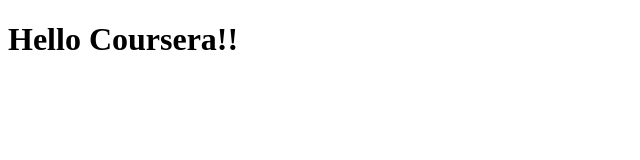
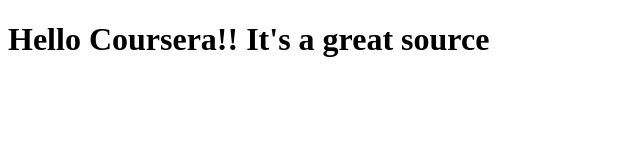
Before and after one commit to pabishek01/coursera-test, a plain HTML site: page site/index.html in a window 1280 px wide. Shown: the whole page, without its empty margins (0-640 px from the left). Drawn offline with Linux system fonts and the light colour scheme.

Commit message:
Small addition to our page content

```diff
--- a/site/index.html
+++ b/site/index.html
@@ -4,6 +4,6 @@
 	<title>Hello Coursera</title>
 </head>
 <body>
-<h1>Hello Coursera!!</h1>
+<h1>Hello Coursera!! It's a great source</h1>
 </body>
 </html>
```
